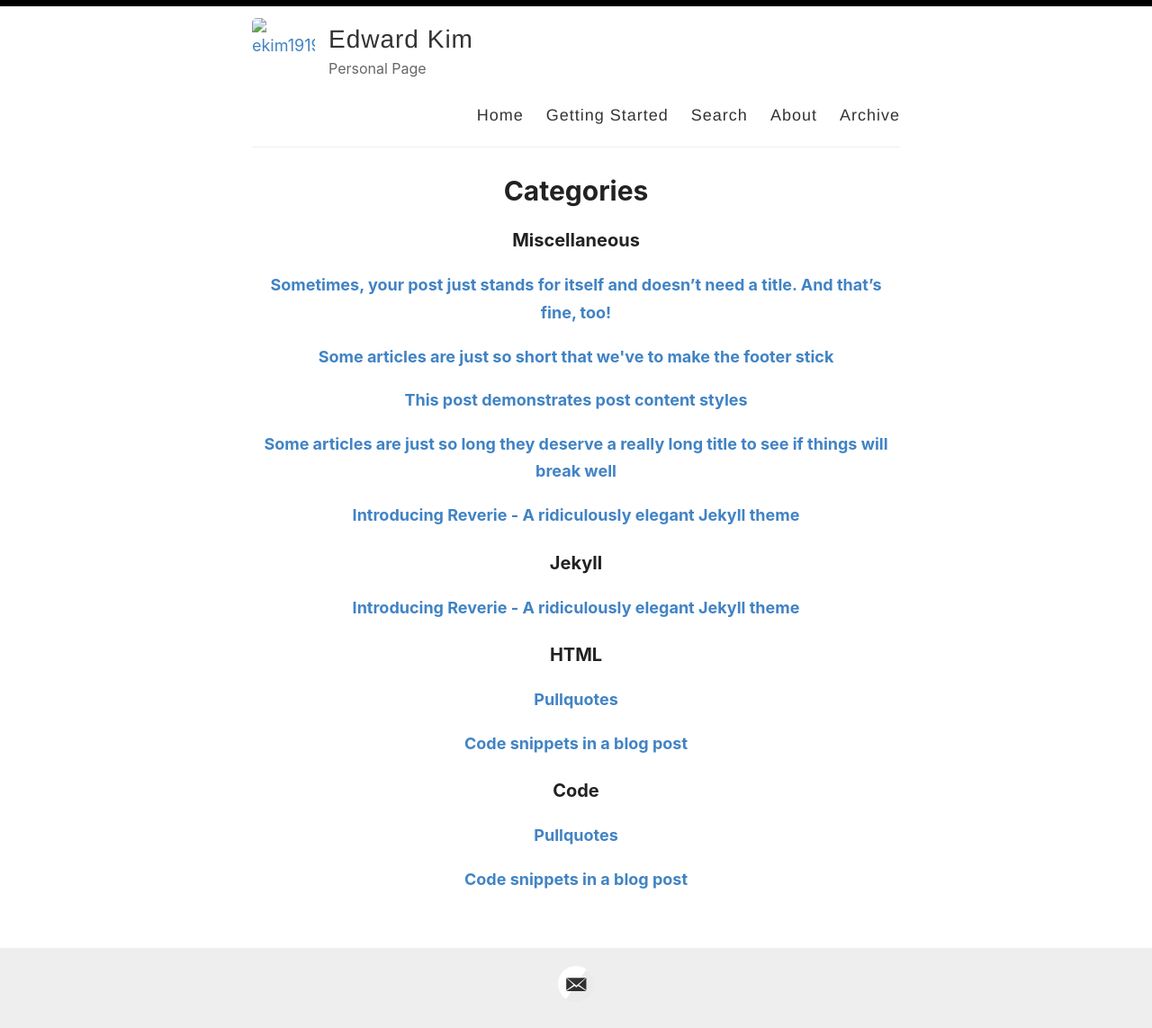
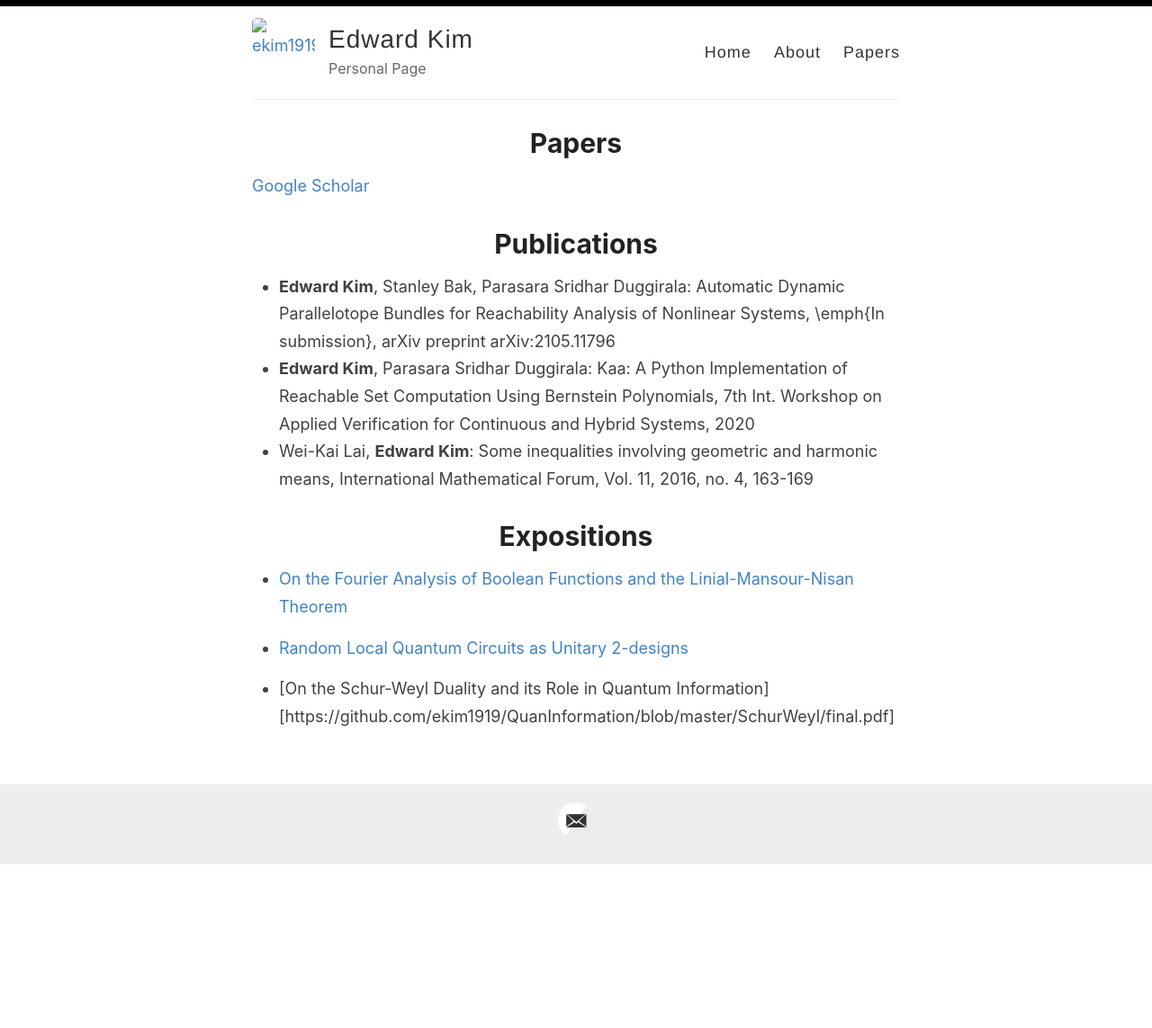
Before and after one commit to ekim1919/ekim1919.github.io, a Jekyll site: the page built from _pages/categories.md, in a window 1280 px wide. Shown: the whole page at 90% size. Built offline with Jekyll 4.4.1, drawn with Linux system fonts in a browser that asks for light colours; after the commit the page ends 962 px from its top, so only the background shows below that.

Commit message:
Initial changes to accomdate my personal page layuot

````diff
--- a/_layouts/default.html
+++ b/_layouts/default.html
@@ -29,10 +29,8 @@
 
             <nav>
               <a href="{{ site.baseurl }}/">Home</a>
-              <a href="{{ site.baseurl }}/getting-started">Getting Started</a>
-              <a href="{{ site.baseurl }}/search">Search</a>
               <a href="{{ site.baseurl }}/about">About</a>
-              <a href="{{ site.baseurl }}/archive">Archive</a>
+              <a href="{{ site.baseurl }}/papers">Papers</a>
             </nav>
           </header>
         </div>
--- a/_pages/about.md
+++ b/_pages/about.md
@@ -4,26 +4,10 @@ title: About
 permalink: /about/
 ---
 
-[Reverie](https://github.com/amitmerchant1990/reverie) is a Jekyll theme which is simple and opinionated. It's actually a fork of [jekyll-now](https://github.com/barryclark/jekyll-now) with some additional features and personal touches which I've implemented to suit my needs for [my blog](https://www.amitmerchant.com).
+# About Me
 
-This is a plug-and-play Jekyll theme which you can use on GitHub Pages without even setting up a local environment.
+ I'm Edward Kim (김효민, 金曉民). My interests are generally in the Mathematical Foundations of Quantum Computation and their intersections with Computer Science.
 
-## Features
-
-- Command-line free fork-first workflow, using GitHub.com to create, customize and post to your blog
-- Fully responsive and mobile optimized base theme
-- Sass/Coffeescript support using Jekyll 2.0
-- Free hosting on your GitHub Pages user site
-- All the SEO goodies comes in-built
-- Markdown blogging
-- Syntax highlighting using Pygments
-    - [Dracula syntax theme](https://draculatheme.com/) included
-- Disqus commenting
-- Google Analytics integration
-- Fuzzy search across blog posts
-- Pagination of posts works out-of-the-box.
-- Categorize posts out-of-the box
-- RSS Feed
-- In-built sitemap
-
-Learn more about it [here](https://github.com/amitmerchant1990/reverie) on how to get started.
+  * Quantum Complexity Theory
+  * Quantum Error Correction
+  * Topological Quantum Information
--- a/_pages/categories.md
+++ b/_pages/categories.md
@@ -1,24 +1,21 @@
 ---
 layout: page
-permalink: /categories/
-title: Categories
+permalink: /papers/
+title: Papers
 ---
 
+[Google Scholar](https://scholar.google.com/citations?user=Wn6iETgAAAAJ&hl=en&authuser=2)
 
-<div id="archives">
-{% for category in site.categories %}
-  <div class="archive-group">
-    {% capture category_name %}{{ category | first }}{% endcapture %}
-    <div id="#{{ category_name | slugize }}"></div>
-    <p></p>
+# Publications
 
-    <h3 class="category-head">{{ category_name }}</h3>
-    <a name="{{ category_name | slugize }}"></a>
-    {% for post in site.categories[category_name] %}
-    <article class="archive-item">
-      <h4><a href="{{ site.baseurl }}{{ post.url }}">{% if post.title and post.title != "" %}{{post.title}}{% else %}{{post.excerpt |strip_html}}{%endif%}</a></h4>
-    </article>
-    {% endfor %}
-  </div>
-{% endfor %}
-</div>
+* **Edward Kim**, Stanley Bak, Parasara Sridhar Duggirala: Automatic Dynamic Parallelotope Bundles for Reachability Analysis of Nonlinear Systems, \emph{In submission}, arXiv preprint arXiv:2105.11796
+* **Edward Kim**, Parasara Sridhar Duggirala: Kaa: A Python Implementation of Reachable Set Computation Using Bernstein Polynomials, 7th Int. Workshop on Applied Verification for Continuous and Hybrid Systems, 2020
+* Wei-Kai Lai, **Edward Kim**:  Some inequalities involving geometric and harmonic means, International Mathematical Forum, Vol. 11, 2016, no. 4, 163-169
+
+# Expositions
+
+* [On the Fourier Analysis of Boolean Functions and the Linial-Mansour-Nisan Theorem](https://github.com/ekim1919/Research/blob/master/Complexity/LMNTheorem/paper.pdf)
+
+* [Random Local Quantum Circuits as Unitary 2-designs](https://github.com/ekim1919/Research/blob/master/QIT/2Designs/final.pdf)
+
+* [On the Schur-Weyl Duality and its Role in Quantum Information][https://github.com/ekim1919/QuanInformation/blob/master/SchurWeyl/final.pdf]
--- a/_pages/getting-started.md
+++ /dev/null
@@ -1,51 +0,0 @@
----
-layout: page
-title: Getting started with Reverie
-permalink: /getting-started/
----
-
-### Step 1) Fork Reverie to your User Repository
-
-Fork [this repository](https://github.com/amitmerchant1990/reverie), then rename the repository to `yourgithubusername.github.io`.
-
-Alternatively, you can use [Use this template](https://github.com/amitmerchant1990/reverie/generate) button if you want to create a repository with a clean commit history which will use Reverie as a template.
-
-Your Jekyll blog will often be viewable immediately at <https://yourgithubusername.github.io> (if it's not, you can often force it to build by completing step 2)
-
-### Step 2) Customize and view your site
-
-Enter your site name, description, avatar and many other options by editing the `_config.yml` file. You can easily turn on Google Analytics tracking, Disqus commenting and social icons here.
-
-Making a change to `_config.yml` (or any file in your repository) will force GitHub Pages to rebuild your site with jekyll. Your rebuilt site will be viewable a few seconds later at <https://yourgithubusername.github.io> - if not, give it ten minutes as GitHub suggests and it'll appear soon.
-
-### Step 3) Publish your first blog post
-
-Create a new file called `/_posts/2019-2-13-Hello-World.md` to publish your first blog post. That's all you need to do to publish your first blog post! This [Markdown Cheatsheet](https://github.com/adam-p/markdown-here/wiki/Markdown-Cheatsheet) might come in handy while writing the posts.
-
-> You can add additional posts in the browser on GitHub.com too! Just hit the <kbd>Create new file</kbd> button in `/_posts/` to create new content. Just make sure to include the [front-matter](http://jekyllrb.com/docs/frontmatter/) block at the top of each new blog post and make sure the post's filename is in this format: year-month-day-title.md
-
-## Using Categories in Reverie
-
-You can categorize your content based on `categories` in Reverie. For this, you just need to add `categories` in front matter like below:
-
-For adding single category:
-
-```md
-categories: JavaScript
-```
-
-For adding multiple categories:
-
-```md
-categories: [PHP, Laravel]
-```
-
-The contegorized content can be shown over this URL: <https://yourgithubusername.github.io/categories/>
-
-## RSS
-
-The generated [RSS feed](https://en.wikipedia.org/wiki/RSS) of your blog can be found at <https://yourgithubusername.github.io/feed>. You can see the example RSS feed over [here](https://www.amitmerchant.com/reverie/feed).
-
-## Sitemap
-
-The generated sitemap of your blog can be found at <https://yourgithubusername.github.io/sitemap>. You can see the example sitemap feed over [here](https://www.amitmerchant.com/reverie/sitemap).
````
Also changed, not shown: _pages/search.md (deleted, +0 -21 lines).
